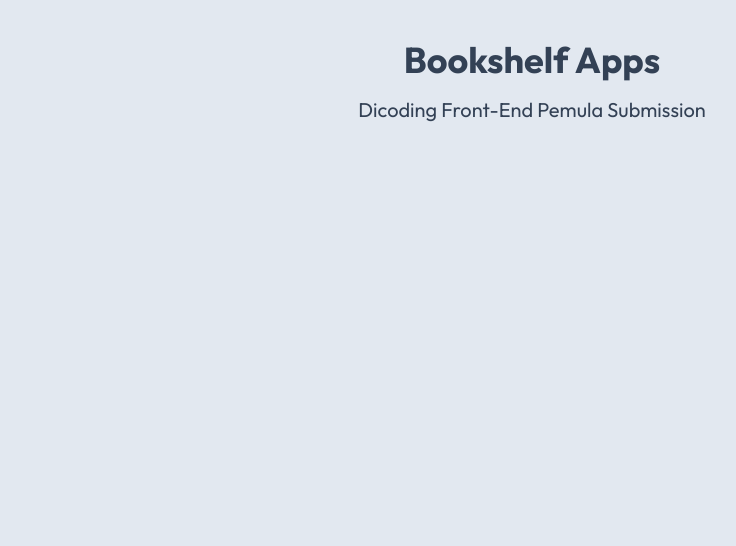
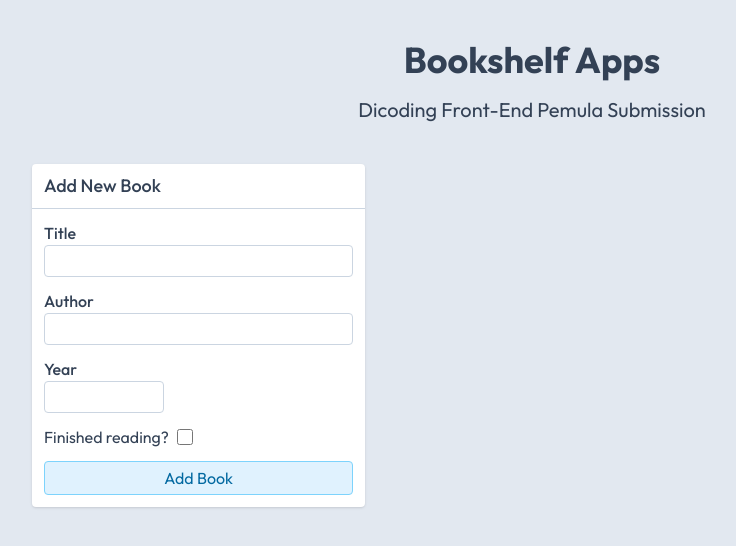
Before and after one commit to roymandev/dicoding-bookshelf-apps-submission, a website: page dist/index.html in a window 1280 px wide. Shown: the whole page, without its empty margins (108-844 px from the left). Drawn offline with Linux system fonts and the light colour scheme.

Commit message:
feat: add new book form

```diff
--- a/dist/index.html
+++ b/dist/index.html
@@ -30,5 +30,65 @@
       <p>Dicoding Front-End Pemula Submission</p>
     </header>
     <!-- End Header -->
+
+    <main class="flex max-w-5xl px-3 mx-auto">
+      <!-- New book form -->
+      <aside class="bg-white rounded shadow w-1/3">
+        <section>
+          <h2 class="py-2 px-3 text-lg font-medium border-b border-slate-300">
+            Add New Book
+          </h2>
+          <form class="p-3 flex flex-col gap-3" id="add-book-form">
+            <fieldset class="flex flex-col gap-.5">
+              <label class="font-medium" for="book-title">Title</label>
+              <input
+                class="border border-slate-300 w-full h-8 px-2 rounded outline-none focus:border-sky-500"
+                name="book-title"
+                id="book-title"
+                type="text"
+                required
+              />
+            </fieldset>
+            <fieldset class="flex flex-col gap-.5">
+              <label class="font-medium" for="book-author">Author</label>
+              <input
+                class="border border-slate-300 w-full h-8 px-2 rounded outline-none focus:border-sky-500"
+                name="book-author"
+                id="book-author"
+                type="text"
+                required
+              />
+            </fieldset>
+            <fieldset class="flex flex-col gap-.5">
+              <label class="font-medium" for="book-year">Year</label>
+              <input
+                class="border border-slate-300 h-8 px-2 rounded outline-none focus:border-sky-500 max-w-[120px]"
+                name="book-year"
+                id="book-year"
+                type="number"
+                required
+              />
+            </fieldset>
+            <fieldset class="flex gap-2 items-center">
+              <label for="book-isComplete">Finished reading?</label>
+              <input
+                class="w-4 h-4 accent-sky-600"
+                type="checkbox"
+                name="book-isComplete"
+                id="book-isComplete"
+              />
+            </fieldset>
+            <button
+              class="rounded px-3 py-1 text-center w-full bg-sky-100 text-sky-700 border border-sky-300 outline-none hover:border-sky-500 hover:bg-sky-200 focus:border-sky-500 focus:bg-sky-200"
+              type="submit"
+            >
+              Add Book
+            </button>
+          </form>
+        </section>
+      </aside>
+      <div class="w-2/3"></div>
+      <!-- End: New book form -->
+    </main>
   </body>
 </html>
```
Also changed, not shown: dist/styles/main.css.
